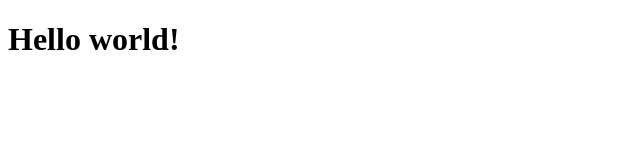
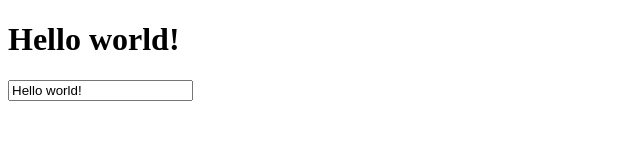
Before and after one commit to Piccios/vue-hello, a plain HTML site: page index.html in a window 1280 px wide. Shown: the whole page, without its empty margins (0-640 px from the left). Drawn offline with nearby package versions, Linux system fonts and the light colour scheme.

Commit message:
title can be modified by the user via an input in page

```diff
--- a/index.html
+++ b/index.html
@@ -11,7 +11,7 @@
             <h1>
                 {{message}}
             </h1>
-
+            <input type="text" v-model="message" placeholder="Enter your message to modify the title">
         </div>
     </main>
 
--- a/js/main.js
+++ b/js/main.js
@@ -3,7 +3,9 @@ const { createApp } = Vue
 createApp({
     data() {
         return {
-            message: 'Hello world!'
+            message: 'Hello world!',
+
+
         }
     }
 }).mount('#app')
```
